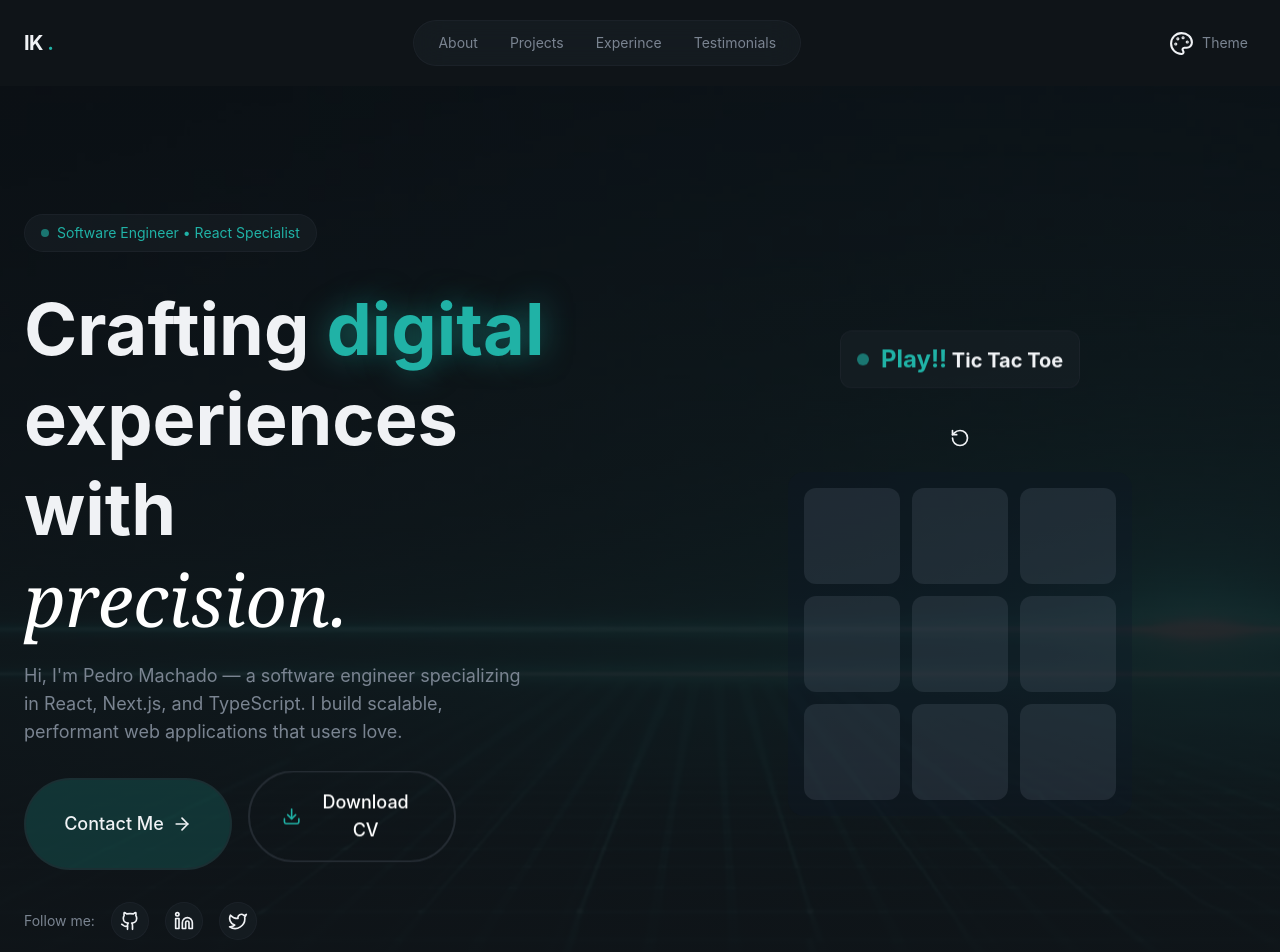
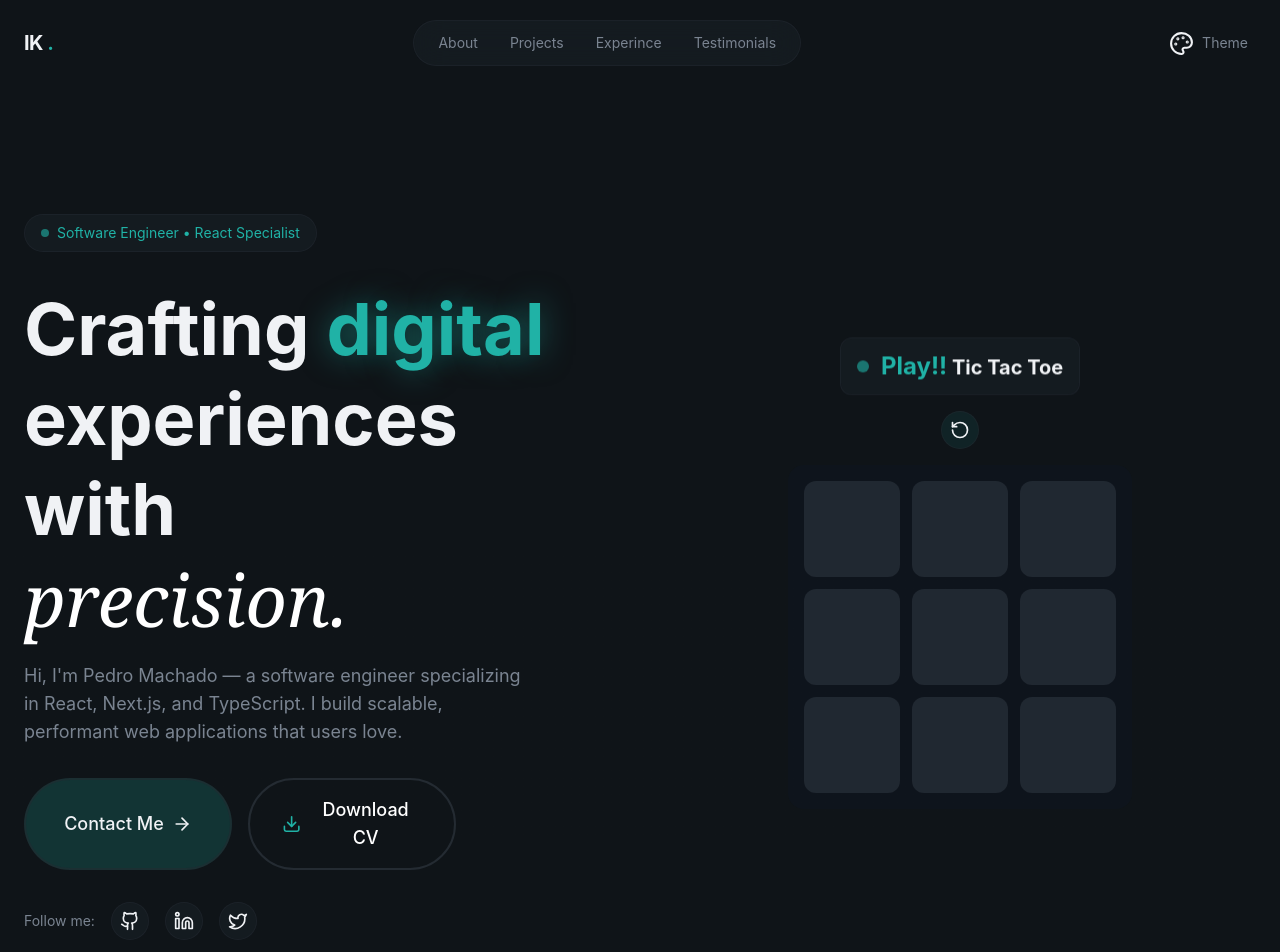
Before and after one commit to IsuruKavi/portfolio, a React (Vite) app: page / in a window 1280 px wide. Shown: the top 952 px of the page. Built offline with nearby package versions, Linux system fonts and the light colour scheme.

Commit message:
change ui

```diff
--- a/src/components/Tictactoe.tsx
+++ b/src/components/Tictactoe.tsx
@@ -151,12 +151,14 @@ const Tictactoe = () => {
 
   return (
     <div className="flex flex-col items-center justify-center  p-4 animate-fadeIn ">
-      <div className=" mb-6 flex justify-between items-center   w-auto">
+      <div className=" mb-2 flex justify-between items-center   w-auto">
         <div className=" glass rounded-xl px-4 py-3 animate-float">
           <div className="flex items-center gap-3">
             <div className="w-3 h-3 bg-primary rounded-full animate-pulse" />
-            <span className=" text-xl font-bold"><span className="text-primary text-2xl font-bold">Play!!
-              </span> Tic Tac Toe</span>
+            <span className=" text-xl font-bold">
+              <span className="text-primary text-2xl font-bold">Play!!</span>{" "}
+              Tic Tac Toe
+            </span>
           </div>
         </div>
       </div>
@@ -177,8 +179,9 @@ const Tictactoe = () => {
         <div>
           <button
             onClick={resetGame}
-            className="p-2 rounded-full hover:bg-primary/10 hover:text-primary transition-all duration-300 hover:rotate-180  "
+            className="p-2 rounded-full bg-primary/10 hover:bg-primary/30 glass hover:text-primary transition-all duration-300 hover:rotate-180 flex gap-2 "
           >
+
             <RotateCcw className="w-5 h-5" />
           </button>{" "}
         </div>
--- a/src/section/Hero.tsx
+++ b/src/section/Hero.tsx
@@ -37,16 +37,16 @@ export const Hero = () => {
     <section className="relative min-h-screen flex items-center overflow-hidden">
       {/* Bg */}
       <div className="absolute inset-0">
-        <img
+        {/* <img
           src="/hero-bg.jpg"
           alt="Hero image"
           className="w-full h-full object-cover opacity-40"
-        />
+        /> */}
         <div className="absolute inset-0 bg-gradient-to-b from-background/20 via-background/80 to-background" />
       </div>
 
       {/* Content */}
-      <div className="container mx-auto px-6 pt-32 pb-20 relative z-10">
+      <div className="container mx-auto px-6 pt-10 md:pt-32 pb-20 relative z-10">
         <div className="grid lg:grid-cols-2 gap-12 items-center">
           {/* Left Column - Text Content */}
           <div className="space-y-8">
@@ -85,7 +85,7 @@ export const Hero = () => {
 
               {/* Floating Download Button */}
               <button
-                className="animate-float relative bg-transparent border-2 border-border
+                className="md:animate-float relative bg-transparent border-2 border-border
         text-foreground hover:border-primary hover:border-2 transition-all flex gap-2 items-center
         duration-500
         disabled:opacity-50 disabled:cursor-not-allowed group
```
